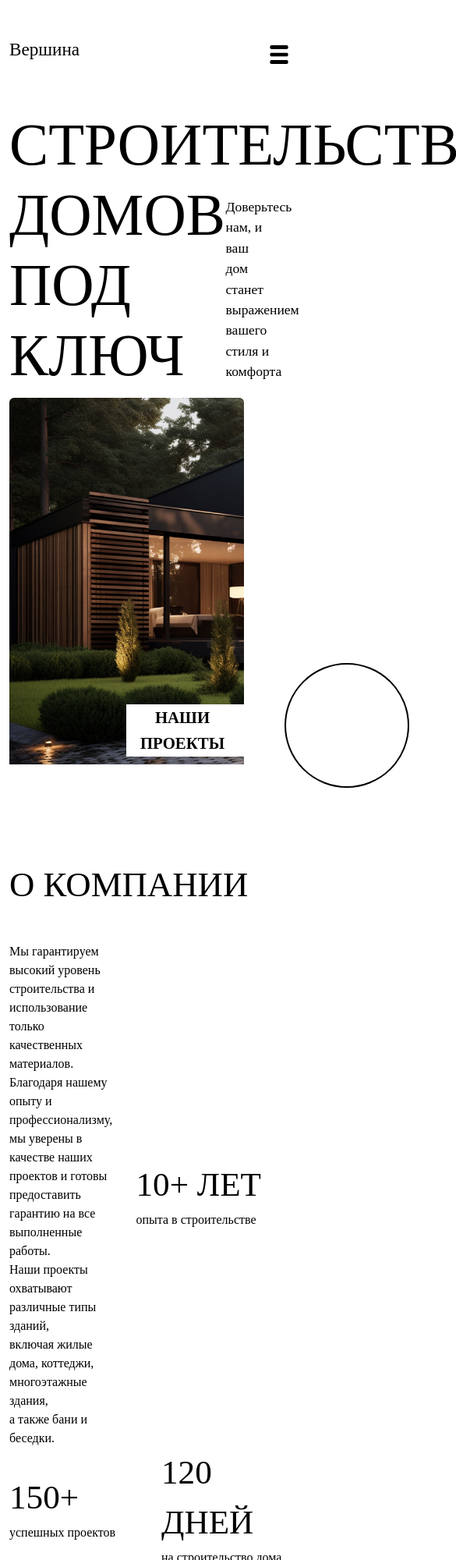
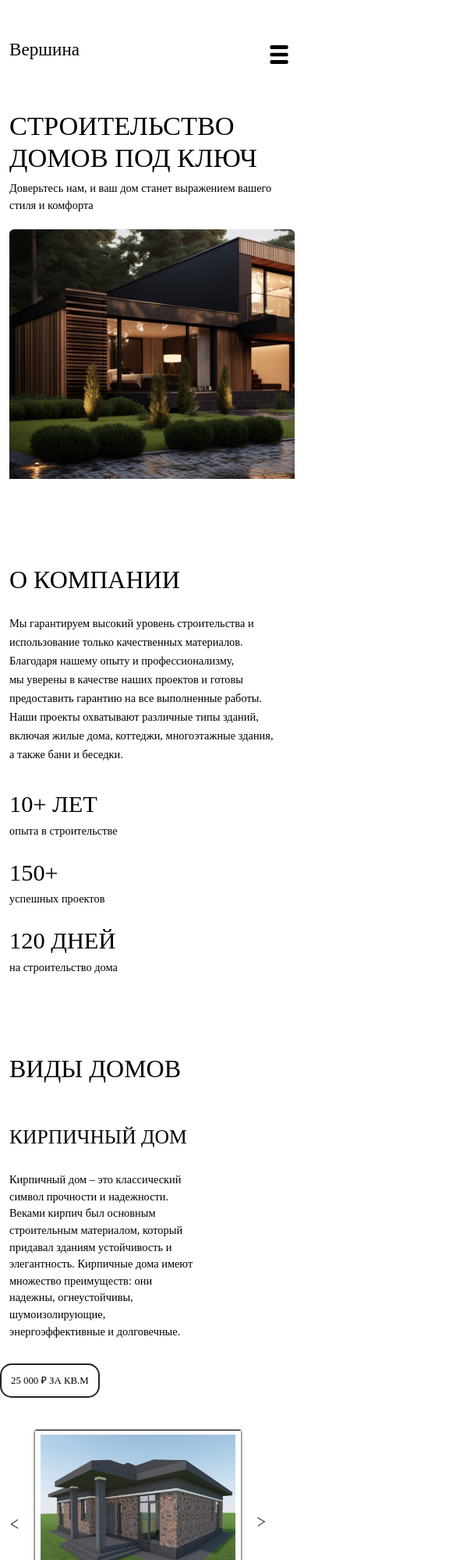
Before and after one commit to Shaykhattarov/vershina_site, a plain HTML site: page index.html in a window 390 px wide. Shown: the top 2000 px of the page at 78% size, 585 px wide, since content can reach past the window. Drawn offline with Linux system fonts and the light colour scheme; a web font is replaced by a local one.

Commit message:
fix small screen bug

```diff
--- a/css/style.css
+++ b/css/style.css
@@ -1031,3 +1031,159 @@ footer {
         margin-left: 10px;
     }
 }
+
+@media (min-width: 320px) and (max-width: 576px) {
+    section {
+        padding-bottom: 0;
+    }
+
+    .section-header-text {
+        padding-top: 25px;
+        padding-bottom: 20px;
+        font-size: 2rem;
+    }
+
+
+    /** SECTION 1 **/
+
+    .strt-container {
+        display: flex;
+        flex-direction: column;
+    }
+    .strt-header-wrapper {
+        display: inherit;
+        flex-direction: row;
+        width: 100%;
+    }
+    .strt-header {
+        width: 100%;
+        text-align: center;
+        font-size: 2.15rem;
+    }
+    .strt-description {
+        width: 100%;
+        text-align: center;
+        font-size: 0.9rem;
+    }
+    .strt-description br{
+        display: none;
+    }
+    .strt-image-wrap {
+        width: 100%;
+        height: 350px;
+    }
+    .strt-circle-wrap {
+        display: none;
+    }
+
+
+    /** SECTION 2 **/
+
+    .about-wrapper {
+        display: flex;
+        flex-direction: column;
+    }
+    .about-text-wrapper {
+        display: flex;
+        flex-direction: column;
+    }
+    .about-numeric-text {
+        font-size: 1.9rem;
+    }
+    .about-numeric-small-text {
+        font-size: 0.9rem;
+    }
+    .about-description-wrapper {
+        width: 100%;
+        padding-bottom: 30px;
+    }
+    .about-numeric-wrapper {
+        padding-bottom: 20px;
+    }
+
+
+    /** SECTION 3 **/
+
+    .ht-row {
+        padding-bottom: 10px;
+    }
+    .ht-header-text {
+        font-size: 1.6rem;
+        padding-top: 20px;
+        padding-bottom: 20px;
+    }
+    .ht-description-text {
+        font-size: 0.9rem;
+    }
+    .ht-price-text {
+        width: fit-content;
+        font-size: 0.8rem;
+    }
+    .ht-gallery-wrapper {
+        width: 80%;
+        height: 240px;
+    }
+    .hometype-gallery-wrapper {
+        width: 100%;
+        padding-top: 30px;
+    }
+
+
+    /** SECTION 4 **/
+
+    .pmnt-item-wrapper {
+        margin: 0;
+        width: 95%;
+        margin-bottom: 20px;
+    }
+
+    /** SECTION 5 **/
+
+    .project-small-image-wrapper {
+        display: none;
+    }
+    .project-big-image-wrapper {
+        width: 80%;
+    }
+    .project-big-image {
+        width: 100%;
+        height: 240px;
+    }
+
+
+    .ht-glr-back {
+        height: 260px;
+    }
+
+    .ht-glr-next {
+        height: 260px;
+    }
+
+    .project-header-text {
+        font-size: 1.3rem;
+    }
+    .project-description-text {
+        font-size: 0.9rem;
+    }
+
+    /** SECTION 6 **/
+
+    .form-wrapper {
+        padding-top: 30px;
+        padding-bottom: 30px;
+    }
+
+    /** FOOTER **/
+
+    .footer-image {
+        width: 95%;
+        margin-top: 20px;
+    }
+    .footer-image img {
+        width: 100%;
+    }
+
+    .footer-icon {
+        margin-left: 10px;
+    }
+}
```
